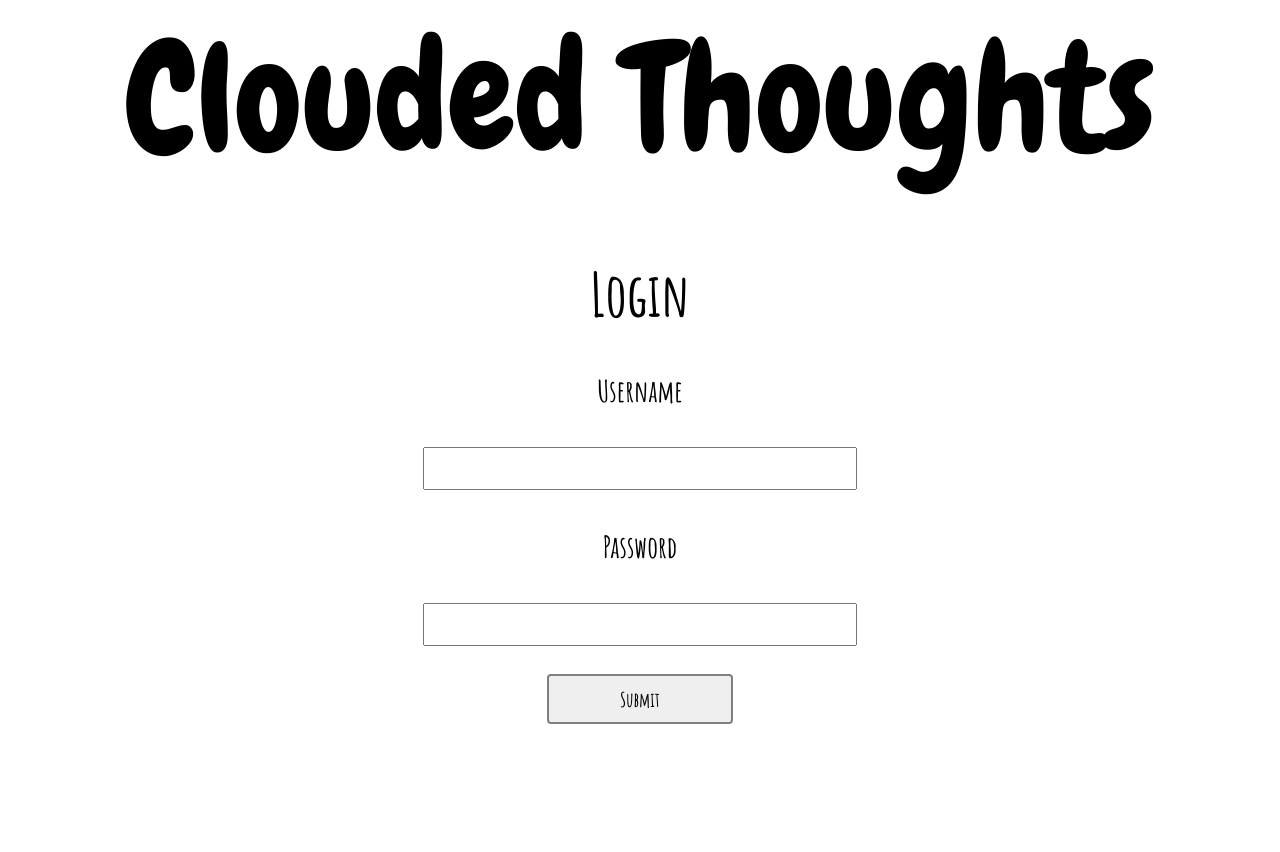
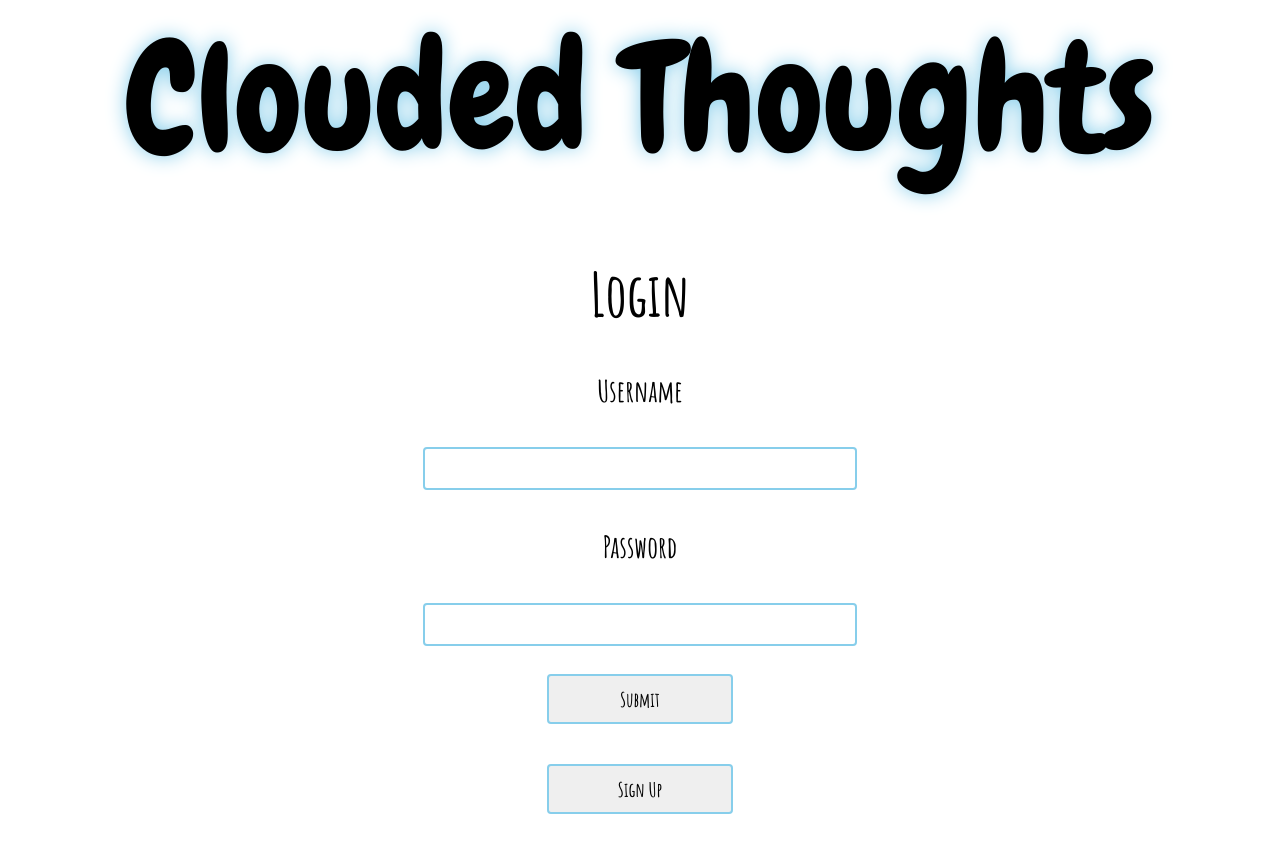
Before and after one commit to SteJoSi/Clouded-Thoughts-Frontend, a React (Create React App) app in the folder clouded-thoughts-frontend/: page / in a window 1280 px wide. Before the commit the page ends 800 px from the top, so only its background shows below. Built offline with nearby package versions, Linux system fonts and the light colour scheme.

Commit message:
style home page, added a signup button

```diff
--- a/clouded-thoughts-frontend/src/components/Login.js
+++ b/clouded-thoughts-frontend/src/components/Login.js
@@ -36,6 +36,9 @@ function Login() {
         <div>
             <input type="submit" value="Submit" />
         </div>
+        <div>
+            <input type="submit" value="Sign Up" />
+        </div>
       </form>
     </div>
   )
--- a/clouded-thoughts-frontend/src/components/NavBar.js
+++ b/clouded-thoughts-frontend/src/components/NavBar.js
@@ -15,9 +15,9 @@ function NavBar() {
     <div>
       <nav>
             <NavLink exact to="/" style={navStyles}>Home</NavLink>
-            <NavLink exact to="/posts" style={navStyles}>Posts</NavLink>
-            <NavLink exact to="/create" style={navStyles}>Create</NavLink>
-            <NavLink exact to="/logout" style={navStyles}>Logout</NavLink>
+            {/* <NavLink exact to="/posts" style={navStyles}>Posts</NavLink> */}
+            {/* <NavLink exact to="/create" style={navStyles}>Create</NavLink> */}
+            {/* <NavLink exact to="/logout" style={navStyles}>Logout</NavLink> */}
         </nav>
     </div>
   )
--- a/clouded-thoughts-frontend/src/index.css
+++ b/clouded-thoughts-frontend/src/index.css
@@ -15,6 +15,7 @@ code {
 #main {
   font-family: 'Chewy', cursive;
   font-size: 150px;
+  text-shadow: 0 0 20px skyblue;
   margin-bottom: 60px;
   display: flex;
   align-items: center;
@@ -48,7 +49,7 @@ input {
 
 input[type=submit] {
   border-radius: 4px;
-  border: 2px solid gray;
+  border: 2px solid skyblue;
   font-family: 'Amatic SC', cursive;
   font-size: 20px;
   height: 50px;
@@ -56,3 +57,8 @@ input[type=submit] {
   margin: 20px;
   padding: 0px;
 }
+
+input[type=text] {
+  border-radius: 4px;
+  border: 2px solid skyblue;
+}
```
Also changed, not shown: clouded-thoughts-frontend/src/components/Logout.js (added, +11 -0 lines).
